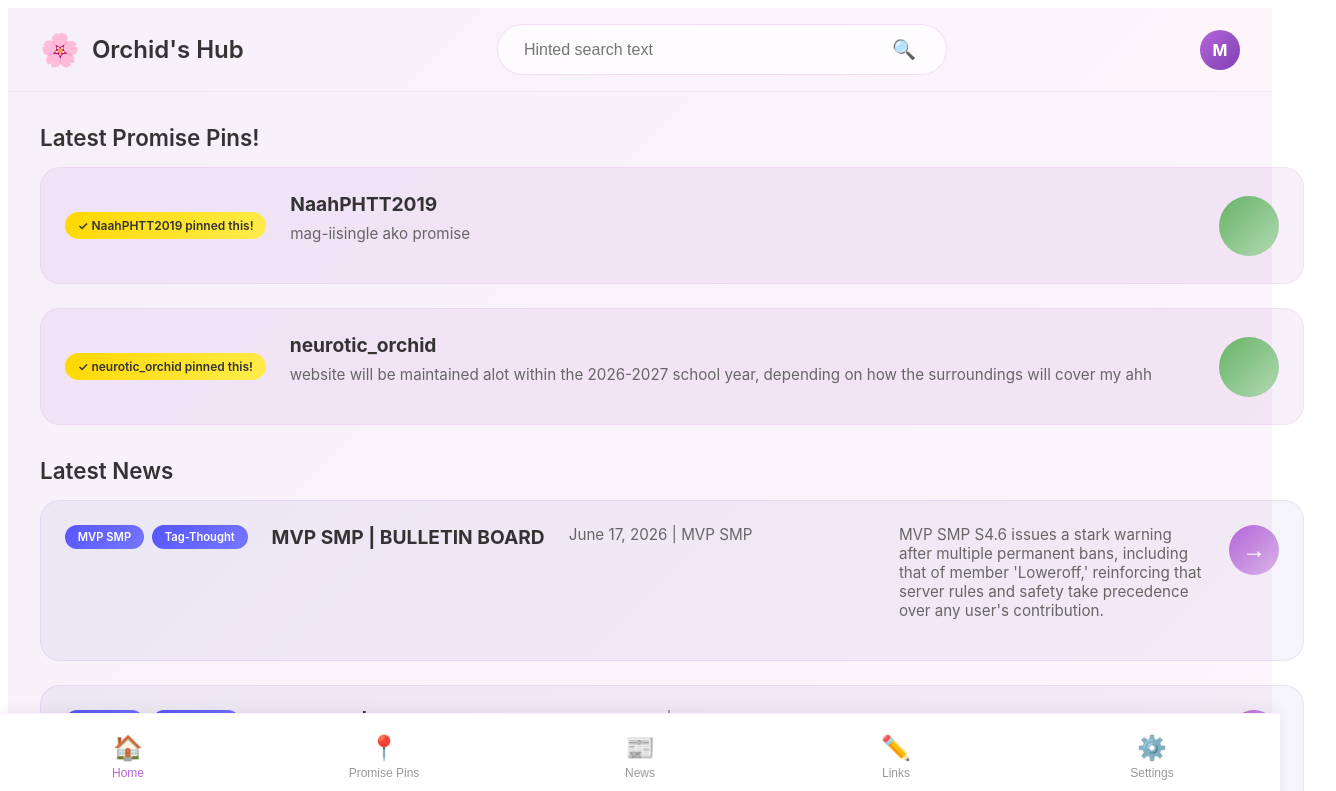
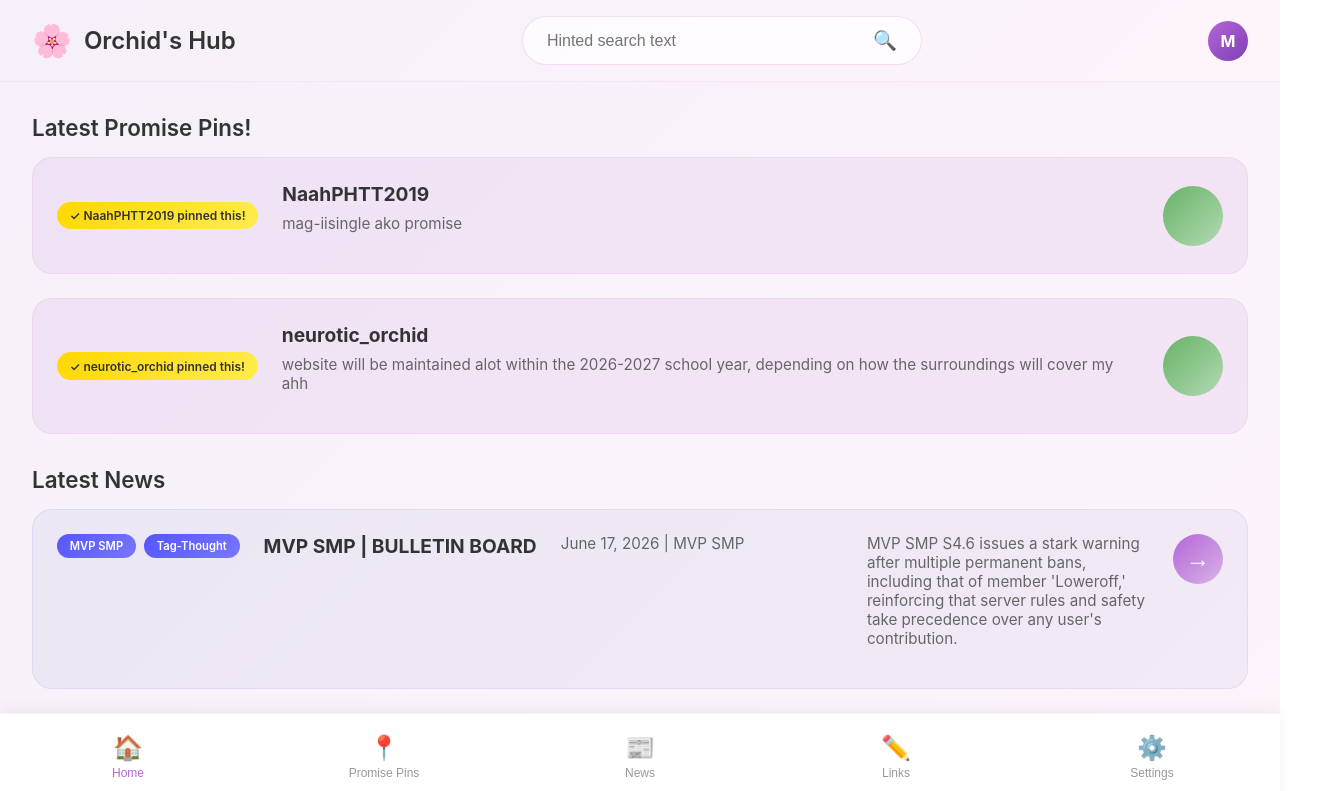
Before and after one commit to neuroticorchid/orchidweb, a Next.js app: page / in a window 1280 px wide. Shown: the top 791 px of the page, 1336 px wide, since content can reach past the window. Built offline with nearby package versions, Linux system fonts and the light colour scheme.

Commit message:
Add files via upload

```diff
--- /dev/null
+++ b/app/globals.css
@@ -0,0 +1,12 @@
+* {
+  margin: 0;
+  padding: 0;
+  box-sizing: border-box;
+}
+
+html, body {
+  width: 100%;
+  height: 100%;
+  font-family: -apple-system, BlinkMacSystemFont, 'Segoe UI', Roboto, sans-serif;
+  background: linear-gradient(135deg, #f5f0f9 0%, #fef5fb 100%);
+}
--- /dev/null
+++ b/app/layout.jsx
@@ -0,0 +1,17 @@
+import './globals.css';
+
+export const metadata = {
+  title: "Orchid's Hub - Promise Pins & Blog",
+  description: "Track our promises. See our transparency.",
+  icons: {
+    icon: "🌸",
+  },
+};
+
+export default function RootLayout({ children }) {
+  return (
+    <html lang="en">
+      <body>{children}</body>
+    </html>
+  );
+}
```
